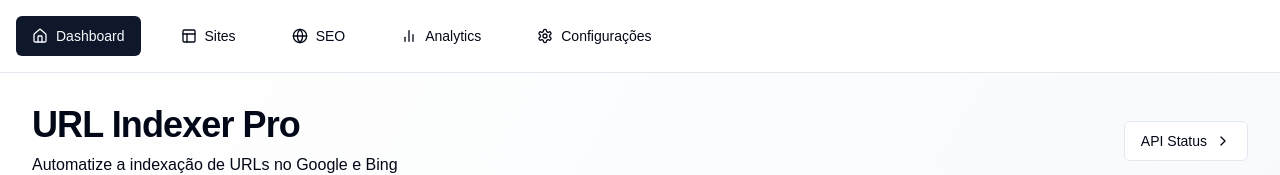
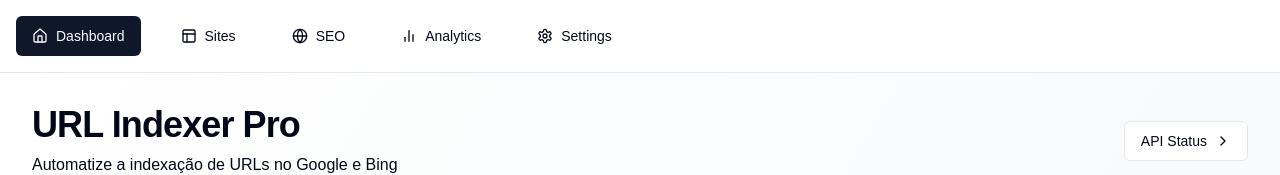
Before and after one commit to antonioedy8/url-indexer-pro, a React (Vite) app: page / in a window 1280 px wide. Shown: the top 175 px of the page. Built offline with nearby package versions, Linux system fonts and the light colour scheme; the HTML template or start-up script is replaced by a standard one.

Commit message:
Fix continuity errors
Addresses potential issues to improve system flow.

```diff
--- a/src/components/MainNavigation.tsx
+++ b/src/components/MainNavigation.tsx
@@ -52,7 +52,7 @@ export const MainNavigation = () => {
           className="flex items-center gap-2"
         >
           <Settings className="h-4 w-4" />
-          <span>Configurações</span>
+          <span>Settings</span>
         </Button>
       </Link>
     </nav>
```
